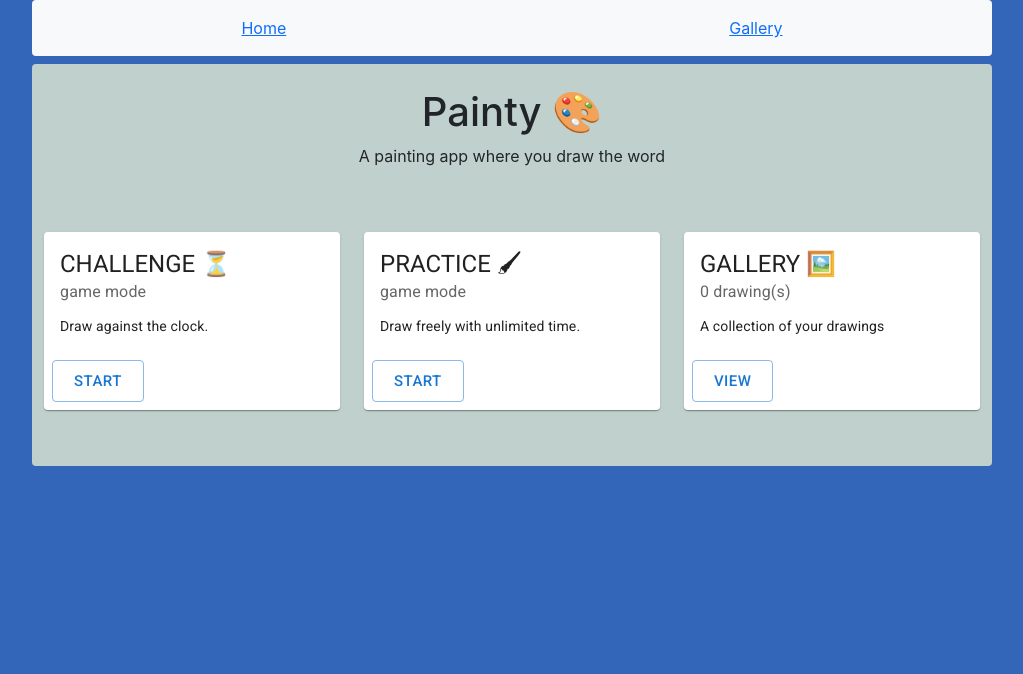
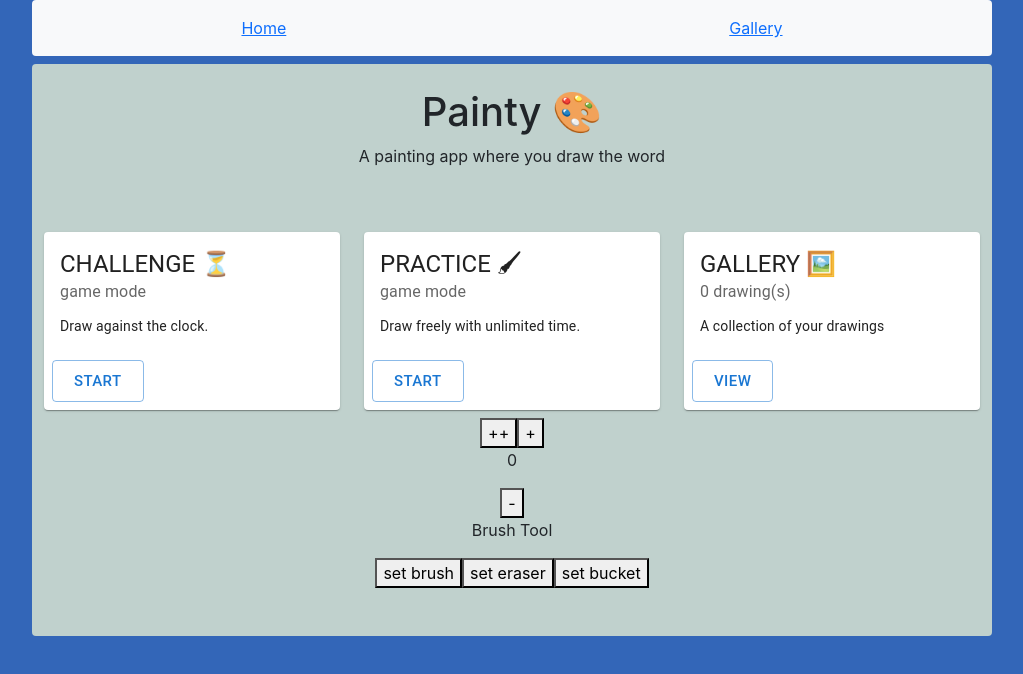
Before and after one commit to SilviuIordache/Painty, a React (Create React App) app: page / in a window 1280 px wide. Shown: the top 674 px of the page, without its empty margins (128-1151 px from the left). Built offline with nearby package versions, Linux system fonts and the light colour scheme; a web font is replaced by a local one.

Commit message:
Initial setup for basic redux

```diff
--- a/package.json
+++ b/package.json
@@ -14,9 +14,11 @@
     "q-floodfill": "^1.3.1",
     "react": "^17.0.2",
     "react-dom": "^17.0.2",
+    "react-redux": "^7.2.6",
     "react-router": "^6.0.0-alpha.5",
     "react-router-dom": "^6.0.0-alpha.5",
     "react-scripts": "4.0.3",
+    "redux": "^4.1.2",
     "web-vitals": "^1.1.2"
   },
   "scripts": {
--- /dev/null
+++ b/src/components/TestCounter/TestCounter.jsx
@@ -0,0 +1,25 @@
+import { useSelector, useDispatch } from 'react-redux';
+import { increment, incrementCustom, decrement, setBrushActive, setEraserActive, setBucketActive } from "../../redux/actions";
+
+export default function TestCounter() {
+  const counter = useSelector(state => state.counter);
+  const tool = useSelector(state => state.tool)
+  const dispatch = useDispatch();
+
+  return (
+    <div>
+      <div>
+        <button onClick={() => { dispatch(incrementCustom(10))}}>++ </button>
+        <button onClick={() => { dispatch(increment())}}>+</button>
+        <p>{counter}</p>
+        <button onClick={() => { dispatch(decrement())}}>-</button>
+      </div>
+      <div>
+        <p>{tool.name}</p>
+        <button onClick={() => {dispatch(setBrushActive())}}>set brush</button>
+        <button onClick={() => {dispatch(setEraserActive())}}>set eraser</button>
+        <button onClick={() => {dispatch(setBucketActive())}}>set bucket</button>
+      </div>
+    </div>
+  );
+}
--- a/src/index.js
+++ b/src/index.js
@@ -1,20 +1,24 @@
-import React from "react";
-import ReactDOM from "react-dom";
+import React from 'react';
+import ReactDOM from 'react-dom';
+import './index.css';
+import App from './App';
+import reportWebVitals from './reportWebVitals';
+import { createStore } from 'redux';
+import rootReducer from './redux/reducers';
+import { Provider } from 'react-redux';
 
-import "./index.css";
-import App from "./App";
-import reportWebVitals from "./reportWebVitals";
-
-import '@fontsource/roboto/300.css';
-import '@fontsource/roboto/400.css';
-import '@fontsource/roboto/500.css';
-import '@fontsource/roboto/700.css';
+const store = createStore(
+  rootReducer,
+  window.__REDUX_DEVTOOLS_EXTENSION__ && window.__REDUX_DEVTOOLS_EXTENSION__()
+);
 
 ReactDOM.render(
-  <React.StrictMode>
-    <App />
+  <React.StrictMode >
+    <Provider store={store}>
+      <App />
+    </Provider>
   </React.StrictMode>,
-  document.getElementById("root")
+  document.getElementById('root')
 );
 
 // If you want to start measuring performance in your app, pass a function
--- /dev/null
+++ b/src/redux/actions/index.js
@@ -0,0 +1,37 @@
+export const increment = () => {
+  return {
+    type: 'INCREMENT'
+  }
+}
+
+export const decrement = () => {
+  return {
+    type: 'DECREMENT',
+  }
+}
+
+export const incrementCustom = num => {
+  return {
+    type: 'INCREMENT CUSTOM',
+    payload: num
+  }
+}
+
+// tool actions ( to move to separate file)
+export const setBrushActive = () => {
+  return {
+    type: 'SET BRUSH ACTIVE'
+  }
+}
+
+export const setEraserActive = () => {
+  return {
+    type: 'SET ERASER ACTIVE'
+  }
+}
+
+export const setBucketActive = () => {
+  return {
+    type: 'SET BUCKET ACTIVE'
+  }
+}
--- /dev/null
+++ b/src/redux/reducers/counterReducer.js
@@ -0,0 +1,12 @@
+export const counterReducer = (state = 0, action) => {
+  switch (action.type) {
+    case 'INCREMENT':
+      return state + 1
+    case 'INCREMENT CUSTOM':
+      return state + action.payload
+    case 'DECREMENT':
+      return state - 1
+    default:
+      return state
+  }
+}
--- /dev/null
+++ b/src/redux/reducers/index.js
@@ -0,0 +1,10 @@
+import { combineReducers } from "redux";
+import { counterReducer } from "./counterReducer";
+import { toolReducer } from './toolReducer'
+
+const rootReducer = combineReducers({
+  counter: counterReducer,
+  tool: toolReducer
+})
+
+export default rootReducer;
--- /dev/null
+++ b/src/redux/reducers/toolReducer.js
@@ -0,0 +1,24 @@
+export const toolReducer = (state, action) => {
+  switch(action.type) {
+    case 'SET BRUSH ACTIVE':
+      return {
+        ...state,
+        name: 'Brush Tool'
+      }
+    case 'SET ERASER ACTIVE':
+      return {
+      ...state,
+      name: 'Eraser Tool'
+      }
+    case 'SET BUCKET ACTIVE':
+      return {
+        ...state,
+        name: 'Paint Bucket Tool'
+      }
+    default:
+      return {
+        ...state,
+        name: 'Brush Tool'
+      }
+  }
+}
--- a/src/views/MainMenu.jsx
+++ b/src/views/MainMenu.jsx
@@ -1,5 +1,6 @@
 import { useNavigate } from "react-router-dom";
 import BasicCard from "../components/BasicCard/BasicCard";
+import TestCounter from "../components/TestCounter/TestCounter"
 
 export default function MainMenu() {
   const navigate = useNavigate();
@@ -51,6 +52,9 @@ export default function MainMenu() {
               buttonText={"VIEW"}
             />
           </div>
+          <div className="col-12">
+            <TestCounter/>
+          </div>
         </div>
       </div>
     </div>
```
Also changed, not shown: 1 other file (tests, documents, lock files or other folders).
